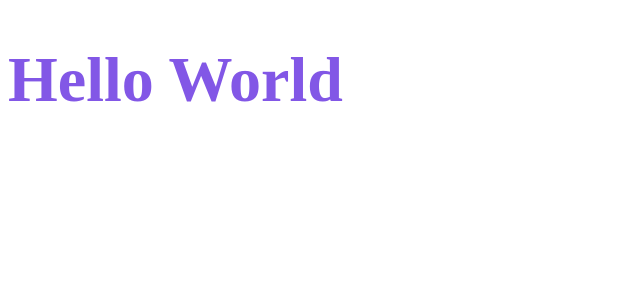
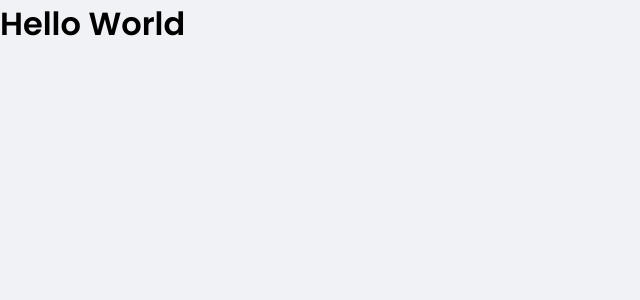
Before and after one commit to edsonsantosilva/MoneyManager, a React (Create React App) app: page / in a window 1280 px wide. Shown: the top 300 px of the page, without its empty margins (0-640 px from the left). Built offline with nearby package versions, Linux system fonts and the light colour scheme.

Commit message:
Adding styles and global settings

```diff
--- a/public/index.html
+++ b/public/index.html
@@ -1,9 +1,16 @@
 <!DOCTYPE html>
 <html lang="en">
   <head>
+    <link rel="preconnect" href="https://fonts.googleapis.com">
+    <link rel="preconnect" href="https://fonts.gstatic.com" crossorigin>
+
     <meta charset="utf-8" />
     <meta name="viewport" content="width=device-width, initial-scale=1" />
+
+    <link rel="shortcut icon" href="favicon.png" type="image/png">
+
     <title>DT Money</title>
+    <link href="https://fonts.googleapis.com/css2?family=Poppins:wght@400;600&display=swap" rel="stylesheet">
   </head>
   <body>
     <noscript>You need to enable JavaScript to run this app.</noscript>
--- a/src/App.tsx
+++ b/src/App.tsx
@@ -1,14 +1,10 @@
-import styled from 'styled-components'
-
-const Title = styled.h1`
-  font-size: 64px;
-  color: #8257e6;
-`
+import { GlobalStyle } from "./styles/global";
 
 export function App() {
   return (
     <div className="App">
-      <Title>Hello World</Title>
+      <h1>Hello World</h1>
+      <GlobalStyle />
     </div>
   );
 }
--- /dev/null
+++ b/src/styles/global.ts
@@ -0,0 +1,52 @@
+import { createGlobalStyle } from 'styled-components'
+
+export const GlobalStyle = createGlobalStyle`
+	:root {
+		--background: #f0f2f5;
+		--red: #E52E40;
+		--blue: #5429CC;
+		--blue-light: #6933FF;
+		--text-title: #363F5F;
+		--text-body: #969CB3;
+		--shape: #FFFFFF;
+	}
+
+	* {
+		margin: 0;
+		padding: 0;
+		box-sizing: border-box;
+	}
+
+	html {
+		@media (max-width: 1080px) {
+			font-size: 93.75%;
+		}
+
+		@media (max-width: 720px) {
+			font-size: 87.5%;
+		}
+	}
+
+	body {
+		background: var(--background);
+		-webkit-font-smoothing: antialiased;
+	}
+
+	body, input, textarea, button {
+		font-family: 'Poppins', sans-serif;
+		font-weight: 400;
+	}
+
+	h1, h2, h3, h4, h5, h6, strong {
+		font-weight: 600;
+	}
+
+	button {
+		cursor: pointer;
+	}
+
+	[disabled] {
+		opacity: 0.6;
+		cursor: not-allowed;
+	}
+`
```
